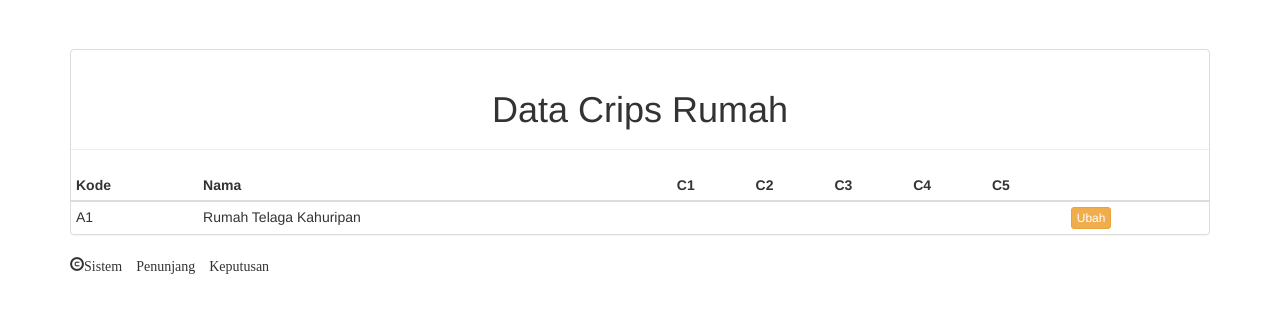
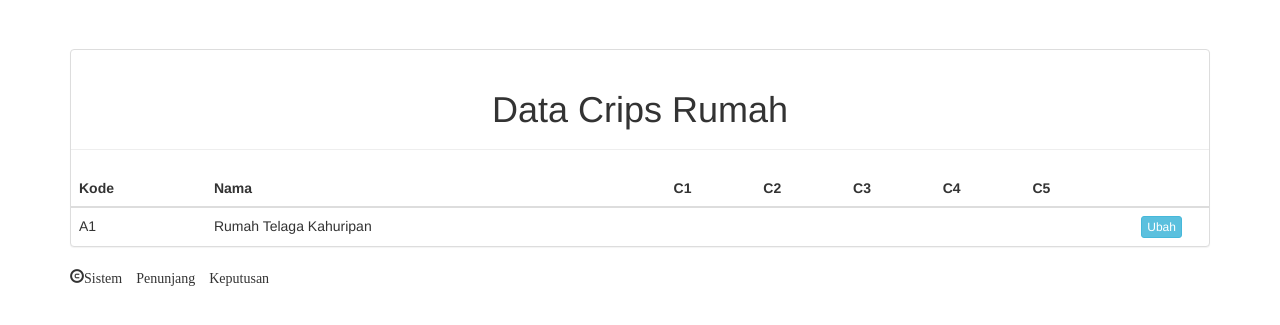
Before and after one commit to spras00/spk_zawa, a CodeIgniter app: page /spk_zawa/cr_rumah in a window 1280 px wide. Shown: the part 51-376 px from the top of the page. Run offline with CodeIgniter, Linux system fonts and the light colour scheme; data comes from the database, SQL or seed files in the repository; some libraries are stand-ins or nearby versions.

Commit message:
Update view_cr_rumah.php

```diff
--- a/application/views/view_cr_rumah.php
+++ b/application/views/view_cr_rumah.php
@@ -6,7 +6,7 @@
                 $relasi[$row->id_a][$row->id_k] = $row->nm_cp;
             }
         ?>
-<table align="center" class="table table-condensed">
+<table align="center" class="table table-hover">
 	  <thead><tr>
                 <th>Kode</th>
                 <th>Nama</th>
@@ -24,8 +24,8 @@
                 <?php foreach ($relasi[$key] as $val):?>
                     <td><?=$val?></td>
                 <?php endforeach ?>
-                <td>
-                    <a class="btn btn-xs btn-warning" href="<?=site_url("cr_rumah/input/$key")?>">Ubah</a>
+                <td align="center" class="col-md-1">
+                    <a class="btn btn-xs btn-info" href="<?=site_url("cr_rumah/input/$key")?>">Ubah</a>
                 </td>
             </tr>
             <?php endforeach?>
```
